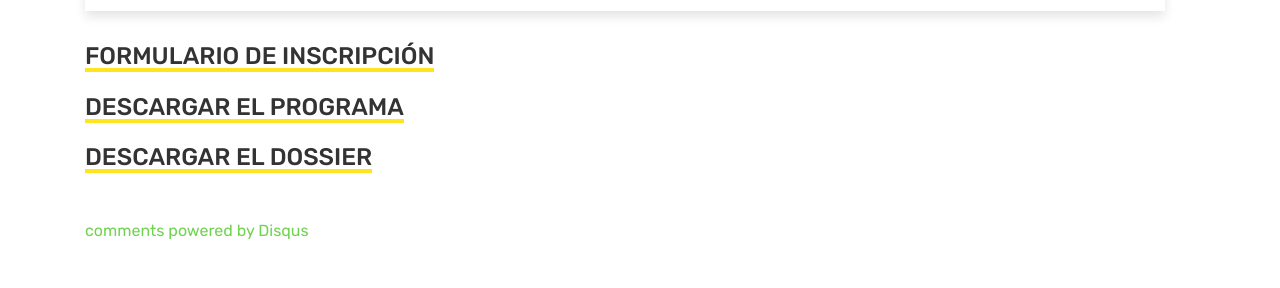
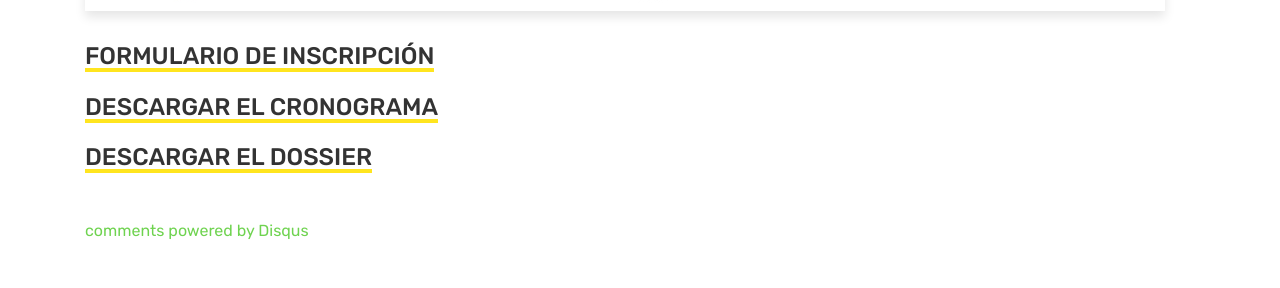
Before and after one commit to pescode/igdapy.github.io, a Jekyll site: the page built from masterclass/index.md, in a window 1280 px wide and 900 px high, scrolled down 2067 px. Shown: the part 167-455 px from the top of the window. Built offline with Jekyll 4.4.1, drawn with Linux system fonts in a browser that asks for light colours; comment, search, counter and statistics services are not loaded.

Commit message:
actualizacion masterclass

```diff
--- a/masterclass/index.md
+++ b/masterclass/index.md
@@ -17,10 +17,10 @@ Si te interesa la propuesta del curso, ingresá a los enlaces más abajo, dejano
 
 #### [FORMULARIO DE INSCRIPCIÓN][inscripcion]
 
-#### [DESCARGAR EL PROGRAMA][programa]
+#### [DESCARGAR EL CRONOGRAMA][programa]
 
 #### [DESCARGAR EL DOSSIER][dossier]
 
-[programa]:programa.pdf
+[programa]:cronograma.pdf
 [dossier]:dossier.pdf
 [inscripcion]:https://docs.google.com/forms/d/e/1FAIpQLSeFY6MgAJC1WU33StdwwjFs0NjDvoaZe3JhrxYsfXgAaHkEsA/viewform
```
Also changed, not shown: 2 other files.
